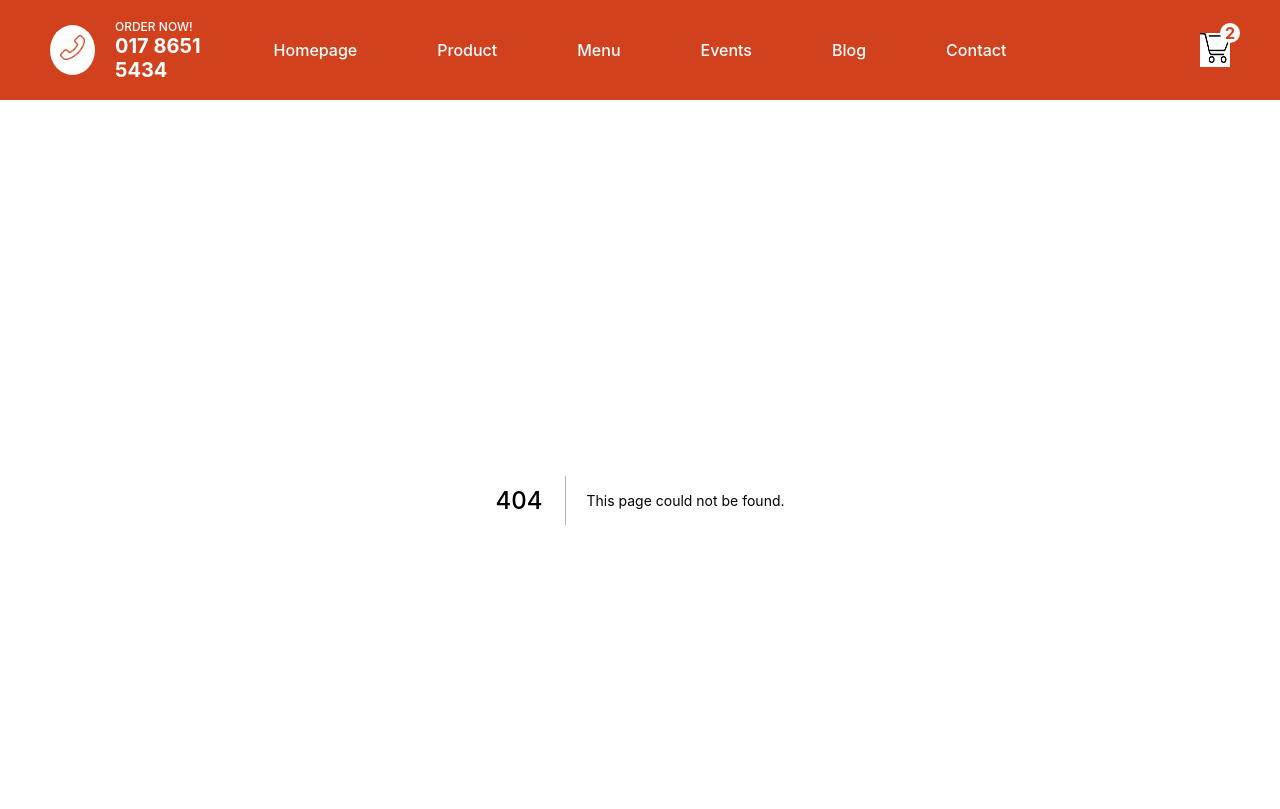
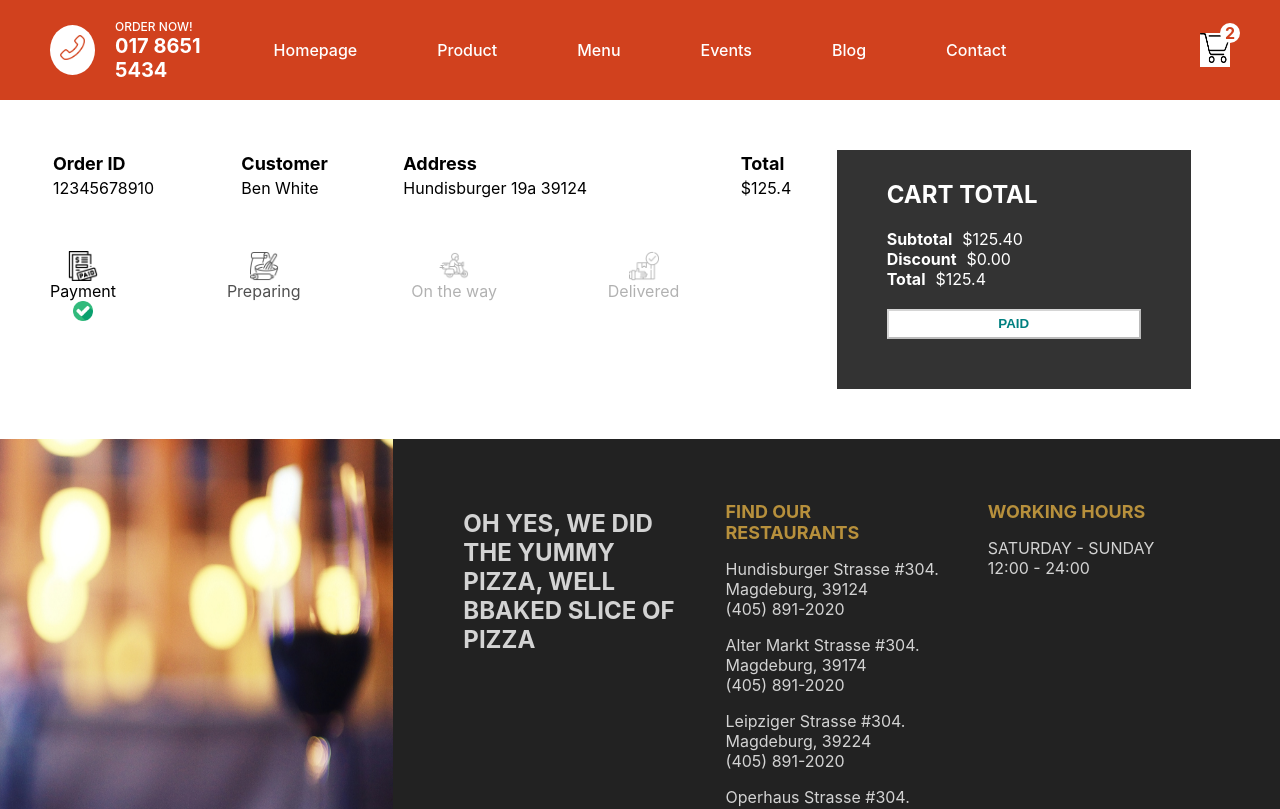
Before and after one commit to Lekan-Osindeinde/food-website, a Next.js app: page /orders/1 in a window 1280 px wide. Before the commit this address had no page. Shown: the top 809 px of the page. Built offline with nearby package versions, Linux system fonts and the light colour scheme.

Commit message:
order pages component

```diff
--- /dev/null
+++ b/pages/orders/[id].jsx
@@ -0,0 +1,118 @@
+import Image from "next/image";
+import styles from "../../styles/Order.module.css";
+
+const Order = () => {
+  const status = 0;
+
+  const statusClass = (index) => {
+    if (index - status < 1) return styles.done;
+    if (index - status === 1) return styles.inProgress;
+    if (index - status > 1) return styles.undone;
+  };
+  return (
+    <div className={styles.container}>
+      <div className={styles.left}>
+        <div className={styles.row}>
+          <table className={styles.table}>
+            <tr className={styles.tr}>
+              <th>Order ID</th>
+              <th>Customer</th>
+              <th>Address</th>
+
+              <th>Total</th>
+            </tr>
+            <tr>
+              <td>
+                <span className={styles.id}>12345678910</span>
+              </td>
+              <td>
+                <span className={styles.name}>Ben White</span>
+              </td>
+              <td>
+                <span className={styles.address}>Hundisburger 19a 39124</span>
+              </td>
+
+              <td>
+                <span className={styles.total}>$125.4</span>
+              </td>
+            </tr>
+          </table>
+        </div>
+        <div className={styles.row}>
+          <div className={statusClass(0)}>
+            <Image src="/img/paid.png" width="30px" height="30px" alt="" />
+            <span>Payment</span>
+            <div className={styles.checkedIcon}>
+              <Image
+                className={styles.checkedIcon}
+                src="/img/checked.png"
+                width="20px"
+                height="20px"
+                alt=""
+              />
+            </div>
+          </div>
+          <div className={statusClass(1)}>
+            <Image src="/img/bake.png" width="30px" height="30px" alt="" />
+            <span>Preparing</span>
+            <div className={styles.checkedIcon}>
+              <Image
+                className={styles.checkedIcon}
+                src="/img/checked.png"
+                width="20px"
+                height="20px"
+                alt=""
+              />
+            </div>
+          </div>
+          <div className={statusClass(2)}>
+            <Image src="/img/bike.png" width="30px" height="30px" alt="" />
+            <span>On the way</span>
+            <div className={styles.checkedIcon}>
+              <Image
+                className={styles.checkedIcon}
+                src="/img/checked.png"
+                width="20px"
+                height="20px"
+                alt=""
+              />
+            </div>
+          </div>
+          <div className={statusClass(3)}>
+            <Image src="/img/delivered.png" width="30px" height="30px" alt="" />
+            <span>Delivered</span>
+            <div className={styles.checkedIcon}>
+              <Image
+                className={styles.checkedIcon}
+                src="/img/checked.png"
+                width="20px"
+                height="20px"
+                alt=""
+              />
+            </div>
+          </div>
+        </div>
+      </div>
+      <div className={styles.right}>
+        <div className={styles.wrapper}>
+          <h2 className={styles.title}>CART TOTAL</h2>
+
+          <div className={styles.totalText}>
+            <b className={styles.totalTextTitle}>Subtotal</b>$125.40
+          </div>
+          <div className={styles.totalText}>
+            <b className={styles.totalTextTitle}>Discount</b>$0.00
+          </div>
+          <div className={styles.totalText}>
+            <b className={styles.totalTextTitle}>Total</b>$125.4
+          </div>
+          <button disabled className={styles.button}>
+            PAID
+          </button>
+        </div>
+      </div>
+    </div>
+  );
+};
+
+export default Order;
--- a/styles/Cart.module.css
+++ b/styles/Cart.module.css
@@ -3,11 +3,13 @@
     display: flex;
 }
 .left{
-    flex: 2
+    flex: 2;
+    text-align: left;
+
 }
 
 .right{
-    flex: 1
+    flex: 1;
 }
 .imgContainer{
     width: 100px;
--- /dev/null
+++ b/styles/Order.module.css
@@ -0,0 +1,79 @@
+.container{
+    padding: 50px;
+    display: flex;
+}
+.left{
+    flex: 2;
+}
+.right{
+    flex: 1;
+}
+.wrapper{
+    width: 90%;
+    max-height: 300px;
+    background-color: #333;
+    padding: 50px;
+    padding-top: 10px;
+    display: flex;
+    flex-direction: column;
+    justify-content:space-between;
+    color: white;
+}
+
+.totalTextTitle{
+    margin-right: 10px;
+
+}
+
+.button{
+    background-color: white;
+    height: 30px;
+    color:teal;
+    font-weight: bold;
+    margin-top: 20px;
+    cursor:not-allowed;
+
+   }
+   .tr{
+    font-size: 18px;
+}
+
+
+.table{
+    width: 100%;
+    text-align: left;
+    margin-bottom: 50px;
+}
+.row:last-child{
+    width: 80%;
+    display: flex;
+    justify-content: space-between;
+}
+.done{
+    display: flex;
+    flex-direction: column;
+    align-items: center;
+}
+.inProgress{
+    display: flex;
+    flex-direction: column;
+    align-items: center;
+    animation: inProgress 1s ease infinite alternate;
+}
+@keyframes inProgress{
+    from{
+        opacity: 0;
+    }
+    to {
+        opacity: 1;
+    }
+}
+.undone{
+    display: flex;
+    flex-direction: column;
+    align-items: center;
+    opacity: 0.3;
+}
+.undone .checkedIcon, .inProgress .checkedIcon{
+    display: none;
+}
```
